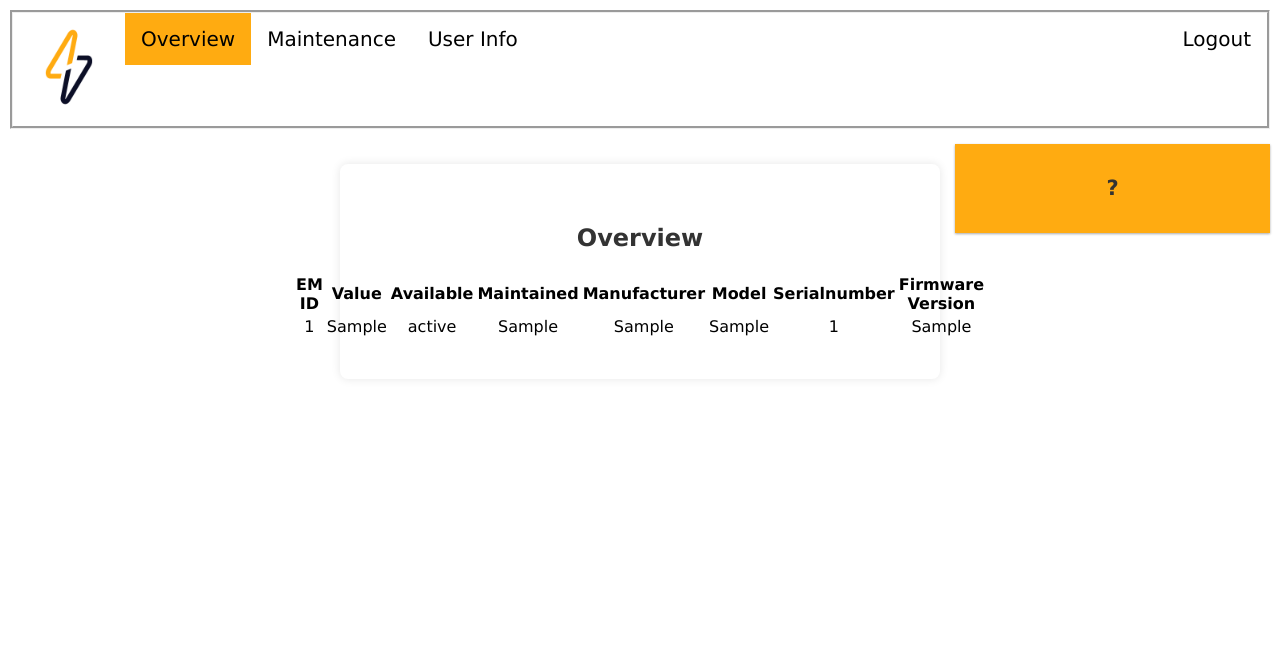
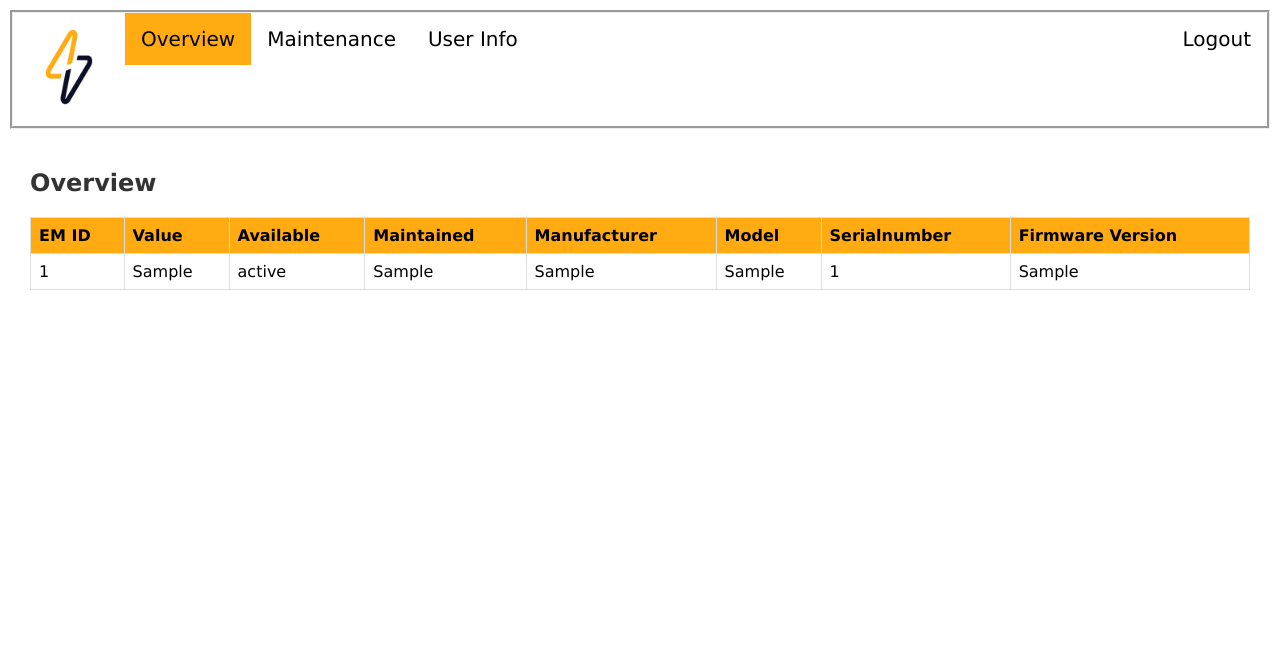
Before and after one commit to bananabr3d/security-by-design, a Flask app: template Metering-Point-Operator/app/templates/overview.html in a window 1280 px wide. Shown: the top 654 px of the page. Run offline with Flask 3, Linux system fonts and the light colour scheme; the template is opened without the code that fills it: most values are stand-ins (such as "Sample title", 1, 10 or a date in 2020); parts of the project's set-up code (start-up, migrations or seed data) failed here and were passed over.

Commit message:
Changes by ellen

```diff
--- a/Metering-Point-Operator/app/templates/overview.html
+++ b/Metering-Point-Operator/app/templates/overview.html
@@ -8,7 +8,9 @@
 
     <style>
 
-
+        .table-container {
+          overflow-x: auto;
+        }
         .display-container {
             max-width: 800px;
             margin: 20px auto;
@@ -72,6 +74,19 @@
             color: white;
             text-decoration: underline;
         }
+        table {
+          border-collapse: collapse;
+          width: 100%;
+        }
+
+        td, th {
+          border: 1px solid #dddddd;
+          text-align: left;
+          padding: 8px;
+        }
+        th {
+          background-color: #FFAB11;
+        }
 
     </style>
 </head>
@@ -113,7 +128,7 @@
     <!-- Tabelle -->
 
     <div class="row">
-        <div class="col-25 col-s-25 menu">
+<!--        <div class="col-25 col-s-25 menu">-->
 
             {% with messages = get_flashed_messages(with_categories=true) %}
             {% if messages %}
@@ -127,10 +142,8 @@
 
         </div>
 
-        <div class="col-50 col-s-75 mid">
+<div class="table-container">
 
-
-            <div class="display-container" style="max-width:800px">
                 <section>
                     <body>
                     <h1>Overview</h1>
@@ -173,16 +186,6 @@
             </div>
 
 
-        </div>
-
-        <div class="col-25 col-s-100">
-            <div class="aside">
-                <h2>?</h2>
-                <p></p>
-
-
-            </div>
-        </div>
     </div>
 </div>
 <div class="footer">
```
